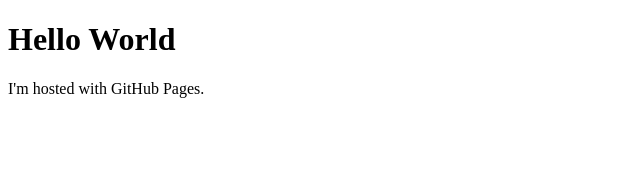
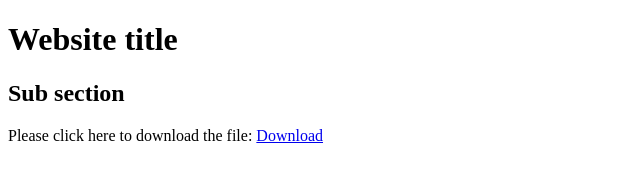
Before and after one commit to FredvBerkel/FredvBerkel.github.io, a plain HTML site: page index.html in a window 1280 px wide. Shown: the whole page, without its empty margins (0-640 px from the left). Drawn offline with Linux system fonts and the light colour scheme.

Commit message:
Added our first file

```diff
--- a/index.html
+++ b/index.html
@@ -1,7 +1,10 @@
 <!DOCTYPE html>
 <html>
 <body>
-<h1>Hello World</h1>
-<p>I'm hosted with GitHub Pages.</p>
+<h1>Website title</h1>
+<h2>Sub section</h2>
+<p>Please click here to download the file:
+<a href='Geological Cross-sections in the Cape Fold Belt.pptx'>Download</a>
+</p>
 </body>
 </html>
```
Also changed, not shown: 1 other file.
